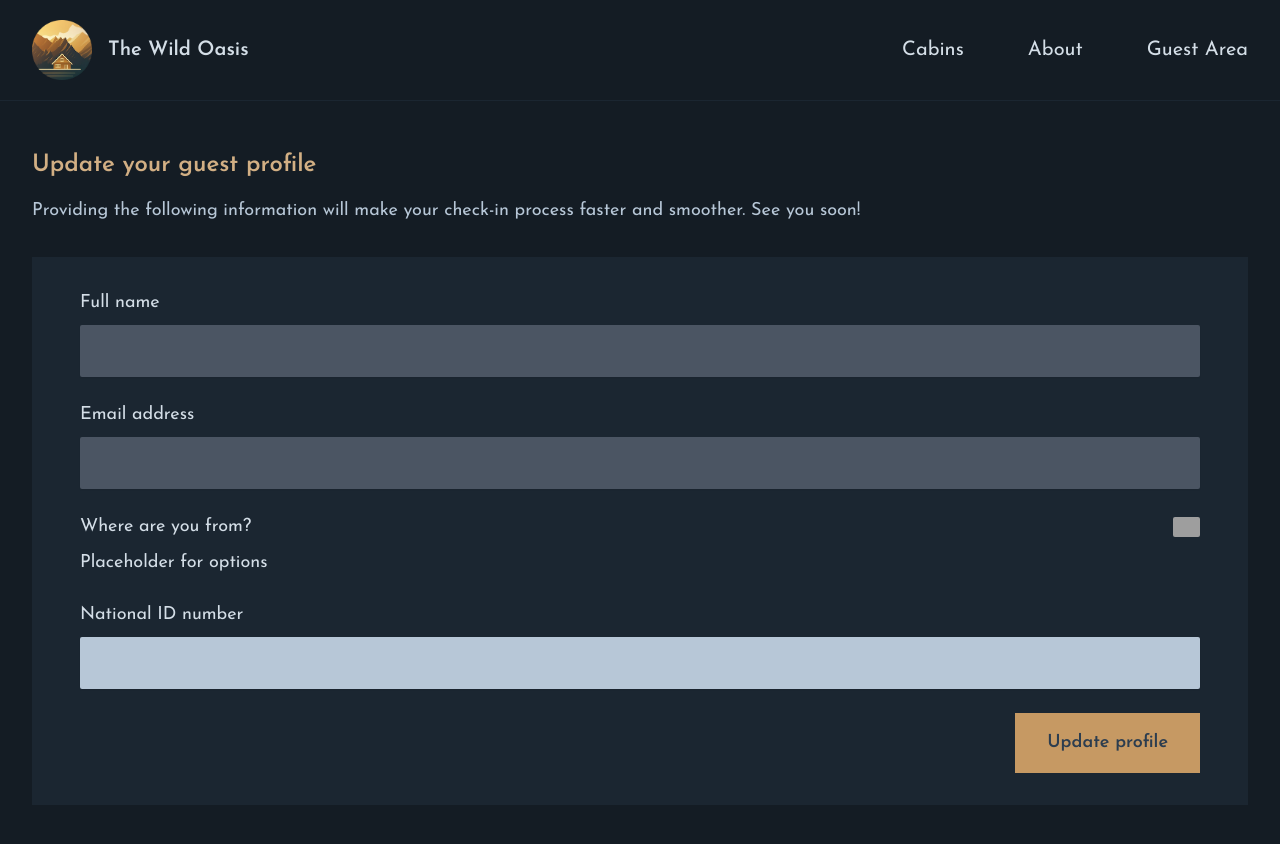
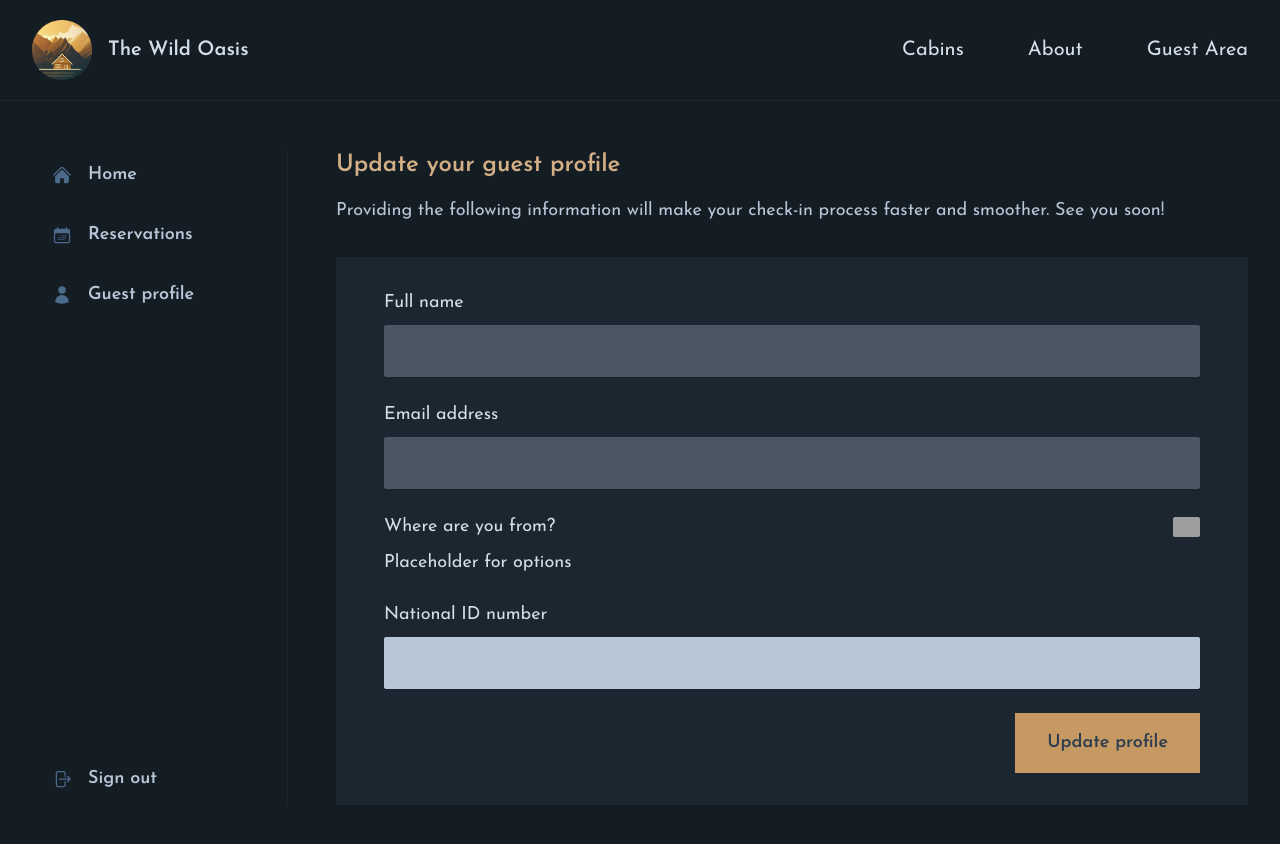
Before and after one commit to marustas/Next-Wild-Oasis, a Next.js app: page /account/profile in a window 1280 px wide. Shown: the top 844 px of the page. Built offline with nearby package versions, Linux system fonts and the light colour scheme; grey boxes are pictures that could not be loaded.

Commit message:
feat: implement layout for the account page with metadata for nested routes

```diff
--- /dev/null
+++ b/app/_components/SideNavigation.tsx
@@ -0,0 +1,48 @@
+import {
+    CalendarDaysIcon,
+    HomeIcon,
+    UserIcon,
+  } from '@heroicons/react/24/solid';
+import SignOutButton from './SignOutButton';
+
+  const navLinks = [
+    {
+      name: 'Home',
+      href: '/account',
+      icon: <HomeIcon className='h-5 w-5 text-primary-600' />,
+    },
+    {
+      name: 'Reservations',
+      href: '/account/reservations',
+      icon: <CalendarDaysIcon className='h-5 w-5 text-primary-600' />,
+    },
+    {
+      name: 'Guest profile',
+      href: '/account/profile',
+      icon: <UserIcon className='h-5 w-5 text-primary-600' />,
+    },
+  ];
+
+  export default function SideNavigation() {
+    return (
+      <nav className='border-r border-primary-900'>
+        <ul className='flex flex-col gap-2 h-full text-lg'>
+          {navLinks.map((link) => (
+            <li key={link.name}>
+              <a
+                className={`py-3 px-5 hover:bg-primary-900 hover:text-primary-100 transition-colors flex items-center gap-4 font-semibold text-primary-200`}
+                href={link.href}
+              >
+                {link.icon}
+                <span>{link.name}</span>
+              </a>
+            </li>
+          ))}
+
+          <li className='mt-auto'>
+            <SignOutButton />
+          </li>
+        </ul>
+      </nav>
+    );
+  }
--- /dev/null
+++ b/app/_components/SignInButton.tsx
@@ -0,0 +1,13 @@
+export default function SignInButton() {
+    return (
+      <button className='flex items-center gap-6 text-lg border border-primary-300 px-10 py-4 font-medium'>
+        <img
+          src='https://authjs.dev/img/providers/google.svg'
+          alt='Google logo'
+          height='24'
+          width='24'
+        />
+        <span>Continue with Google</span>
+      </button>
+    );
+  }
--- /dev/null
+++ b/app/_components/SignOutButton.tsx
@@ -0,0 +1,12 @@
+import { ArrowRightOnRectangleIcon } from '@heroicons/react/24/solid';
+
+function SignOutButton() {
+  return (
+    <button className='py-3 px-5 hover:bg-primary-900 hover:text-primary-100 transition-colors flex items-center gap-4 font-semibold text-primary-200 w-full'>
+      <ArrowRightOnRectangleIcon className='h-5 w-5 text-primary-600' />
+      <span>Sign out</span>
+    </button>
+  );
+}
+
+export default SignOutButton;
--- /dev/null
+++ b/app/account/layout.tsx
@@ -0,0 +1,9 @@
+import SideNavigation from "../_components/SideNavigation";
+
+export default function AccountLayout({children}: { children: React.ReactNode }){
+    return (
+    <div className="grid grid-cols-[16rem_1fr] h-full gap-12">
+    <SideNavigation/>
+        {children}
+    </div>)
+}
--- a/app/account/profile/page.tsx
+++ b/app/account/profile/page.tsx
@@ -1,4 +1,8 @@
 import SelectCountry from "@/app/_components/SelectCountry";
+
+export const metadata = {
+  title: 'Update profile'
+}
 
 export default function Page() {
   // CHANGE
--- a/app/account/reservations/page.tsx
+++ b/app/account/reservations/page.tsx
@@ -1,3 +1,7 @@
+
+export const metadata = {
+  title: 'Reservations'
+}
 
 export default function Page() {
   // CHANGE
--- a/app/layout.tsx
+++ b/app/layout.tsx
@@ -18,8 +18,8 @@
     <html lang="en">
       <body className={`${josefin.className} antialiased bg-primary-950 text-primary-100 min-h-screen flex flex-col`}>
         <Header />
-        <div className="flex-1 px-8 py-12">
-          <main className="max-w-7xl mx-auto">{children}</main>
+        <div className="flex-1 px-8 py-12 grid">
+          <main className="max-w-7xl mx-auto w-full">{children}</main>
         </div>
       </body>
     </html>
--- a/package.json
+++ b/package.json
@@ -12,6 +12,7 @@
     "@heroicons/react": "^2.1.5",
     "date-fns": "^3.6.0",
     "next": "14.2.6",
+    "prettier-eslint": "^16.3.0",
     "react": "^18",
     "react-dom": "^18"
   },
```
Also changed, not shown: 2 other files (tests, documents, lock files or other folders).
